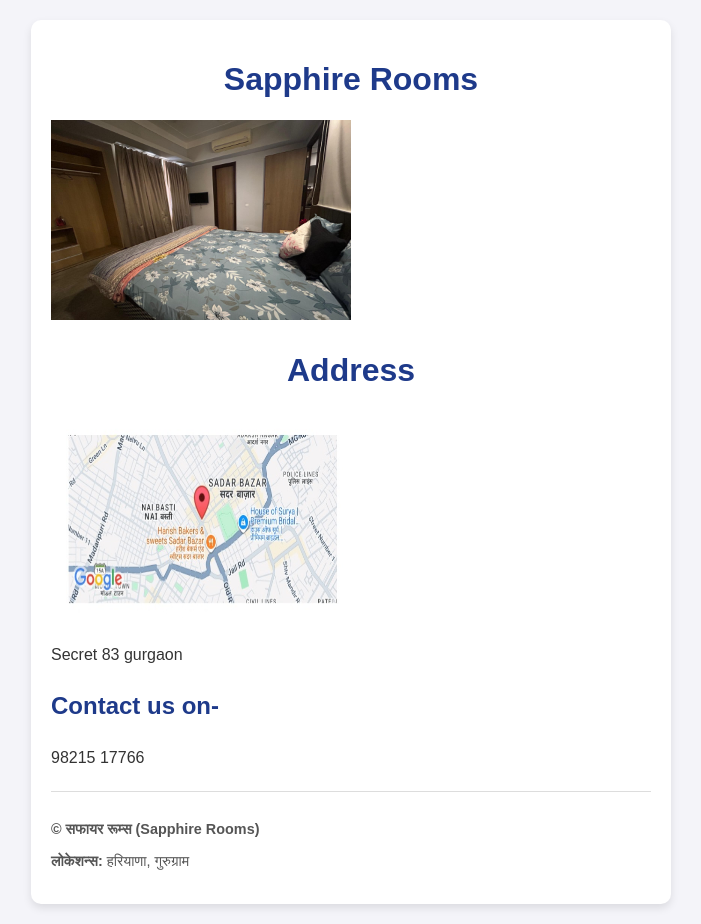
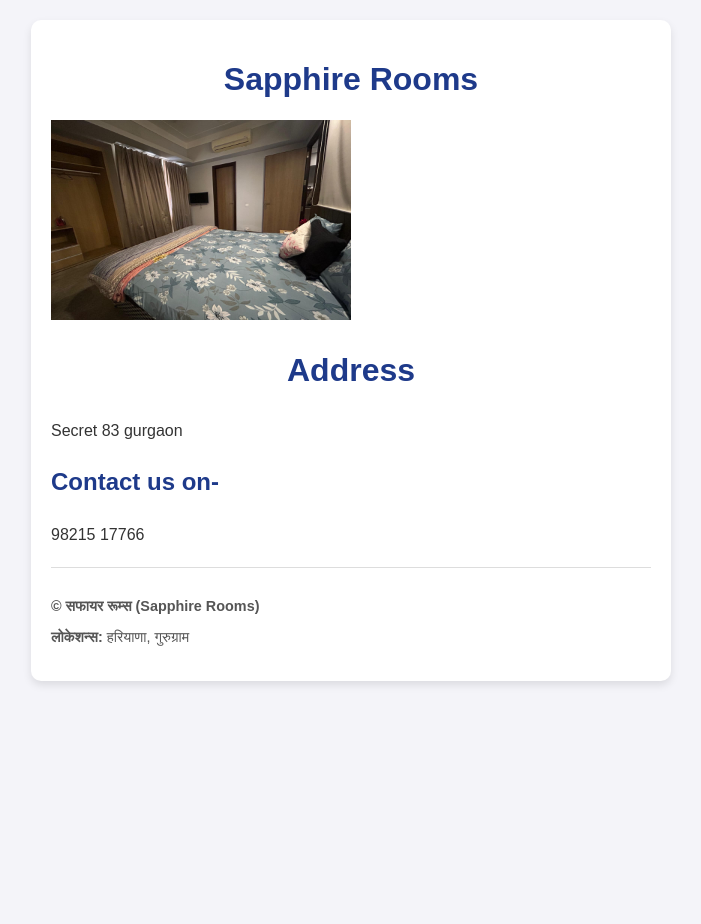
Before and after one commit to s87101663-collab/Best-rooms-in-Gurugram-, a plain HTML site: page index.html in a window 1280 px wide. Shown: the whole page, without its empty margins (289-990 px from the left). After the commit the page ends 800 px from the top, so only its background shows below. Drawn offline with Linux system fonts and the light colour scheme.

Commit message:
Update index.html

```diff
--- a/index.html
+++ b/index.html
@@ -60,7 +60,6 @@
         <!-- रूम/होटल की बाकी डिटेल्स यहाँ डालें -->
         <div class="details">
           <h1 style="text-align: center; color: #1e3a8a ">Address</h1>
-          <img src="Screenshot_20261029_113944_Whatsapp.jpg" width="300" height="200">
 
             <p>Secret 83 gurgaon</p>
           <h2 style="color: #1e3a8a;">Contact us on-</h2>
```
